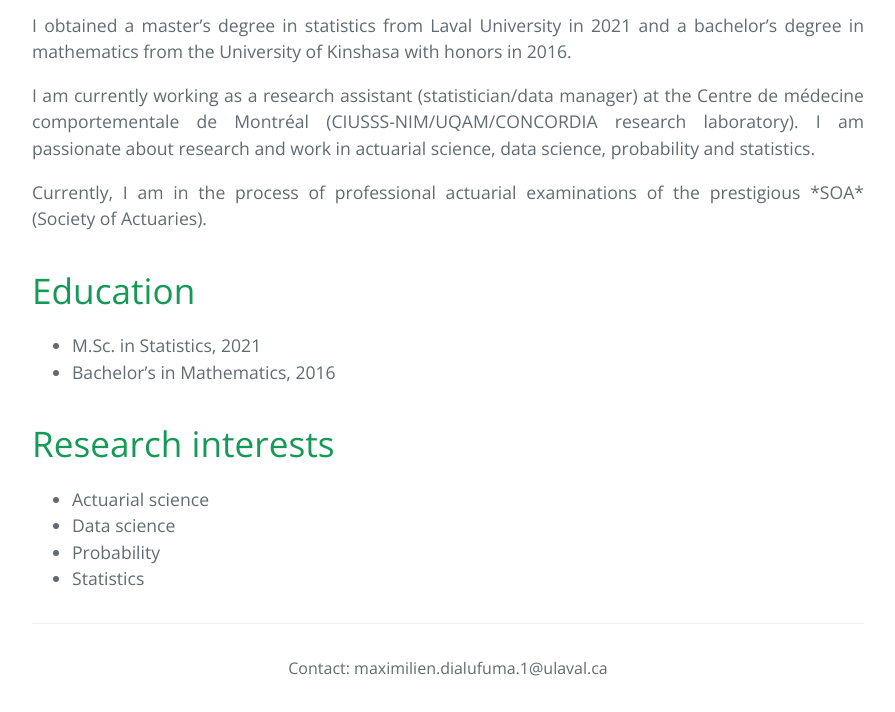
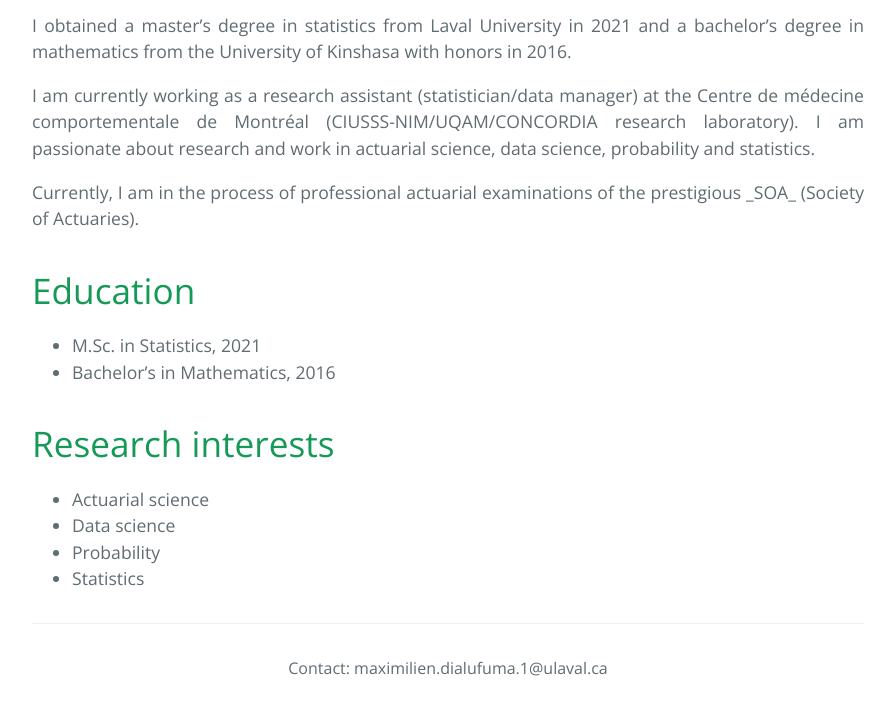
Before and after one commit to dialufuma/dialufuma.github.io, a Jekyll site: the page built from index.md, in a window 1280 px wide. Shown: the part 559-1271 px from the top of the page, without its empty margins (192-1087 px from the left). Built offline with Jekyll 4.4.1, drawn with Linux system fonts in a browser that asks for light colours.

```diff
--- a/index.md
+++ b/index.md
@@ -13,7 +13,7 @@ There should be whitespace between paragraphs. We recommend including a README,
 
 <div style="text-align: justify"> <p>I obtained a master’s degree in statistics from Laval University in 2021 and a bachelor’s degree in mathematics from the University of Kinshasa with honors in 2016.</p>
 <p>I am currently working as a research assistant (statistician/data manager) at the Centre de médecine comportementale de Montréal (CIUSSS-NIM/UQAM/CONCORDIA research laboratory). I am passionate about research and work in actuarial science, data science, probability and statistics.</p>
-<p>Currently, I am in the process of professional actuarial examinations of the prestigious *SOA* (Society of Actuaries).</p>
+<p>Currently, I am in the process of professional actuarial examinations of the prestigious _SOA_ (Society of Actuaries).</p>
 </div>
 
 # Education
```
